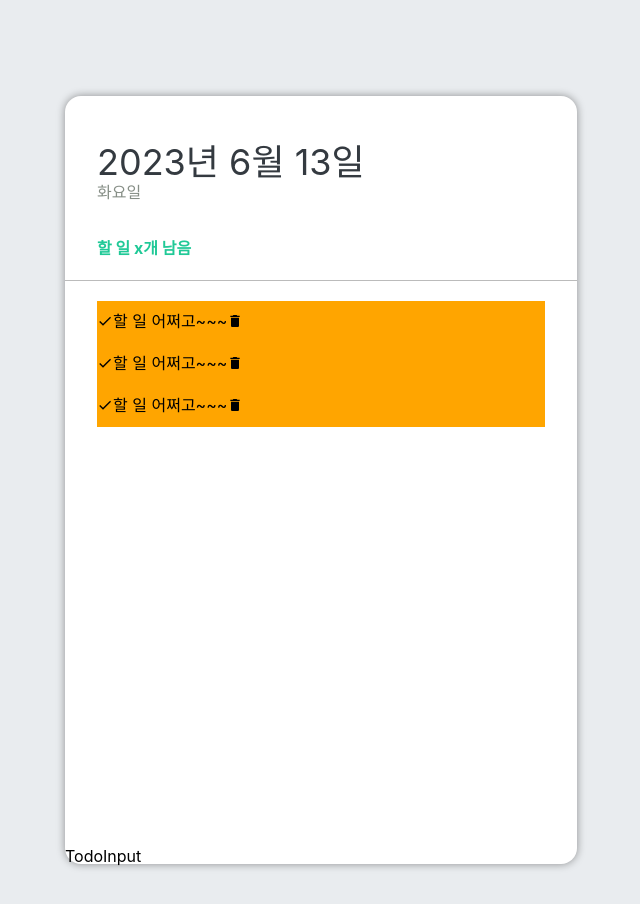
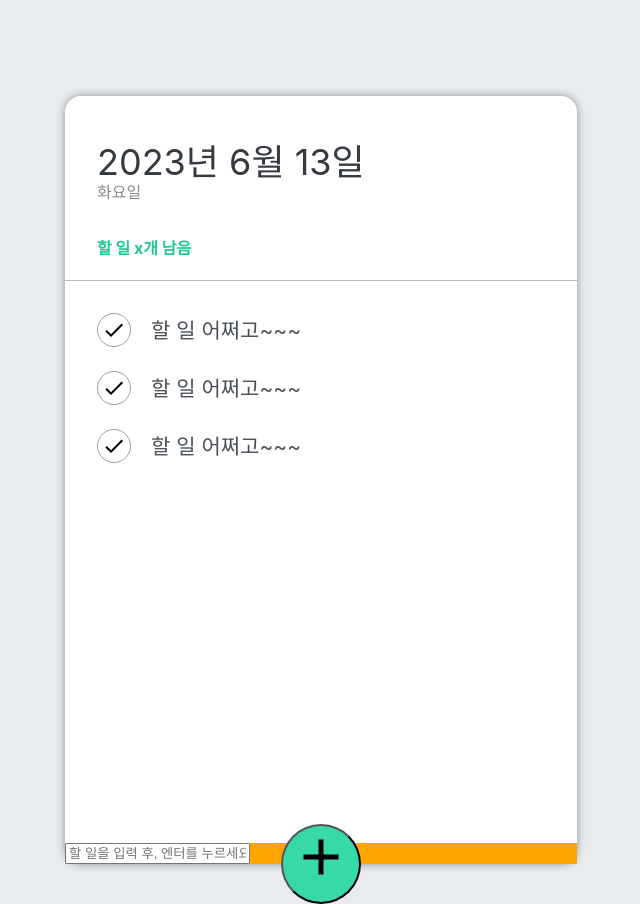
Before and after one commit to PudingJelly/react-todo, a React (Create React App) app: page / in a window 1280 px wide. Shown: the whole page, without its empty margins (319-959 px from the left). Built offline with nearby package versions, Linux system fonts and the light colour scheme.

Commit message:
TodoInput 디자인 작성중

```diff
--- a/src/component/TodoInput.js
+++ b/src/component/TodoInput.js
@@ -1,8 +1,22 @@
 import React from 'react'
+import { MdAdd } from 'react-icons/md'
+import './scss/TodoInput.scss'
 
 const TodoInput = () => {
   return (
-    <div>TodoInput</div>
+    <>
+        <div className='form-wrapper'>
+            <form className='insert-form'>
+                <input
+                    type='text'
+                    placeholder='할 일을 입력 후, 엔터를 누르세요~!'
+                />
+            </form>
+        </div>
+        <button className='insert-btn'>
+            <MdAdd />
+        </button>
+    </>
   )
 }
 
--- /dev/null
+++ b/src/component/scss/TodoInput.scss
@@ -0,0 +1,19 @@
+.form-wrapper {
+    background: orange;
+}
+
+.insert-btn {
+    background: #38d9a9;
+
+    z-index: 5;
+    cursor: pointer;
+    width: 80px;
+    height: 80px;
+    border-radius: 50%;
+    font-size: 60px;
+
+    position: absolute; //부모요소에 relative가 있어야 한다 없으면 전체 화면이 기준이 됨
+    left: 50%;
+    bottom: 0;
+    transform: translate(-50%, 50%);
+}
--- a/src/component/scss/TodoItem.scss
+++ b/src/component/scss/TodoItem.scss
@@ -1,5 +1,57 @@
-.todo-list-item{
+@mixin content-center {
     display: flex;
+    justify-content: center;
+    align-items: center;
+}
+
+.todo-list-item {
+    display: flex;
+    align-items: center;
     padding: 12px 0;
-    background: orange;
+
+    &:hover .remove{
+        display: block;
+    }
+
+    .check-circle {
+        width: 32px;
+        height: 32px;
+        border-radius: 50%;
+        border: 1px solid #9da1a7;
+        font-size: 24px;
+        margin-right: 20px;
+        cursor: pointer;
+
+        @include content-center();
+
+        &.active {
+            border: 1px solid #38d9a9;
+            color: #38d9a9;
+        }
+    }
+
+    .text {
+        font-size: 21px;
+        color: #495057;
+        flex: 1;
+
+        &.finish {
+            color: #919396;
+            text-decoration: line-through;
+        }
+    }
+
+    .remove {
+        font-size: 28px;
+        cursor: pointer;
+        color: #f51b4f;
+
+        @include content-center();
+
+        display: none;
+
+        &:hover svg {
+            opacity: 0.6;
+        }
+    }
 }
```
